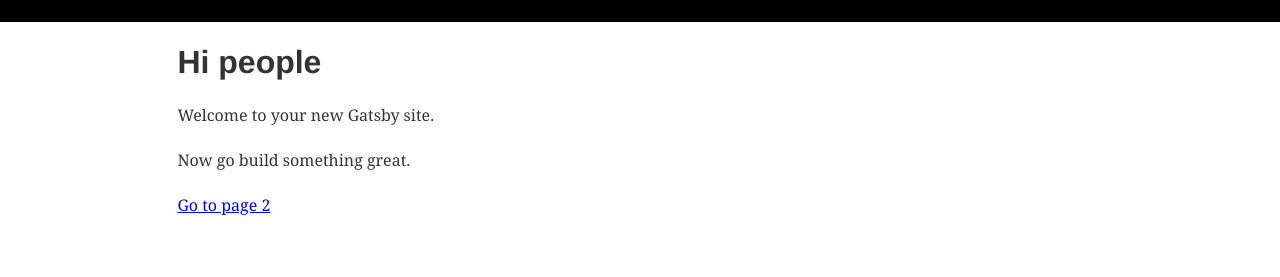
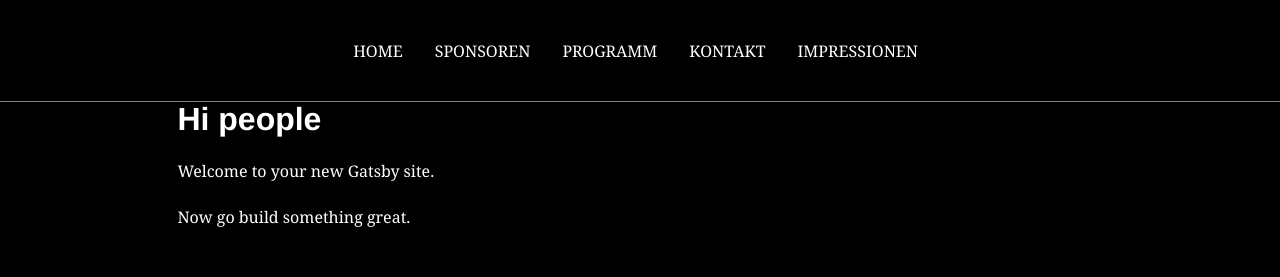
Before and after one commit to khanlifts/gatsby-bob, a Gatsby site in the folder bob/: page / in a window 1280 px wide. Built offline with nearby package versions, Linux system fonts and the light colour scheme; Gatsby itself is replaced by a stand-in of ours; what typography-theme-ocean-beach would draw is missing.

Commit message:
feat: add styled components and basic header

```diff
--- a/bob/gatsby-config.js
+++ b/bob/gatsby-config.js
@@ -1,11 +1,13 @@
 module.exports = {
   siteMetadata: {
-    title: `Gatsby Default Starter`,
-    description: `Kick off your next, great Gatsby project with this default starter. This barebones starter ships with the main Gatsby configuration files you might need.`,
-    author: `@gatsbyjs`,
+    title: `Best of Beer Festival`,
+    description: `dummy description`,
+    author: `Cyril Khan`,
+    menuItems: [`HOME`, `SPONSOREN`, `PROGRAMM`, `KONTAKT`, `IMPRESSIONEN`]
   },
   plugins: [
     `gatsby-plugin-react-helmet`,
+    `gatsby-plugin-styled-components`,
     {
       resolve: `gatsby-source-filesystem`,
       options: {
--- a/bob/package.json
+++ b/bob/package.json
@@ -5,12 +5,14 @@
   "version": "0.1.0",
   "author": "Kyle Mathews <mathews.kyle@gmail.com>",
   "dependencies": {
+    "babel-plugin-styled-components": "^1.10.0",
     "gatsby": "^2.0.79",
     "gatsby-image": "^2.0.20",
     "gatsby-plugin-manifest": "^2.0.9",
     "gatsby-plugin-offline": "^2.0.16",
     "gatsby-plugin-react-helmet": "^3.0.2",
     "gatsby-plugin-sharp": "^2.0.14",
+    "gatsby-plugin-styled-components": "^3.0.4",
     "gatsby-plugin-typography": "^2.2.4",
     "gatsby-source-filesystem": "^2.0.8",
     "gatsby-transformer-sharp": "^2.1.8",
@@ -19,6 +21,7 @@
     "react-dom": "^16.6.3",
     "react-helmet": "^5.2.0",
     "react-typography": "^0.16.18",
+    "styled-components": "^4.1.3",
     "typography": "^0.16.18",
     "typography-theme-ocean-beach": "^0.16.18"
   },
--- a/bob/src/components/header.js
+++ b/bob/src/components/header.js
@@ -1,16 +1,32 @@
 // import { Link } from 'gatsby'
 import PropTypes from 'prop-types'
 import React from 'react'
+import styled from "styled-components"
 
-const Header = () => (
-  <div
-    style={{
-      background: `black`,
-      marginBottom: `1.45rem`,
-    }}
-  >
-    bob
-  </div>
+const StyledHeader = styled.div`
+  border-bottom: 1px solid gray;
+  height: 102px;
+
+  ul {
+    list-style: none;
+    text-align: center;
+    vertical-align: middle;
+    line-height: 102px;
+    li {
+      display: inline;
+      margin-right: 2em;
+    }
+  }
+`
+
+const Header = props => (
+  <StyledHeader>
+    <ul>
+      {props.menuItems.map(item => (
+        <li>{item}</li>
+      ))}
+    </ul>
+  </StyledHeader>
 )
 
 Header.propTypes = {
--- a/bob/src/components/layout.js
+++ b/bob/src/components/layout.js
@@ -1,8 +1,20 @@
 import React from 'react'
 import PropTypes from 'prop-types'
 import { StaticQuery, graphql } from 'gatsby'
+import styled from "styled-components"
 
 import Header from './header'
+
+const StyledLayout = styled.div`
+  height: 100vh;
+  background: black;
+  color: white;
+
+  a, li:hover {
+    cursor: pointer;
+    color: #B28564;
+  }
+`
 
 const Layout = ({ children }) => (
   <StaticQuery
@@ -11,13 +23,16 @@ const Layout = ({ children }) => (
         site {
           siteMetadata {
             title
+            menuItems
           }
         }
       }
     `}
-    render={data => (
+    render={data => {
+      return (
       <>
-        <Header siteTitle={data.site.siteMetadata.title} />
+        <StyledLayout>
+          <Header menuItems={data.site.siteMetadata.menuItems} />
           <div
             style={{
               margin: `0 auto`,
@@ -28,8 +43,9 @@ const Layout = ({ children }) => (
           >
             {children}
           </div>
+        </StyledLayout>
       </>
-    )}
+    )}}
   />
 )
 
--- a/bob/src/pages/index.js
+++ b/bob/src/pages/index.js
@@ -1,5 +1,4 @@
 import React from 'react'
-import { Link } from 'gatsby'
 
 import Layout from '../components/layout'
 import SEO from '../components/seo'
@@ -10,7 +9,6 @@ const IndexPage = () => (
     <h1>Hi people</h1>
     <p>Welcome to your new Gatsby site.</p>
     <p>Now go build something great.</p>
-    <Link to="/page-2/">Go to page 2</Link>
   </Layout>
 )
 
```
Also changed, not shown: 1 other file. Lines whose indentation alone changed are shown as unchanged.
